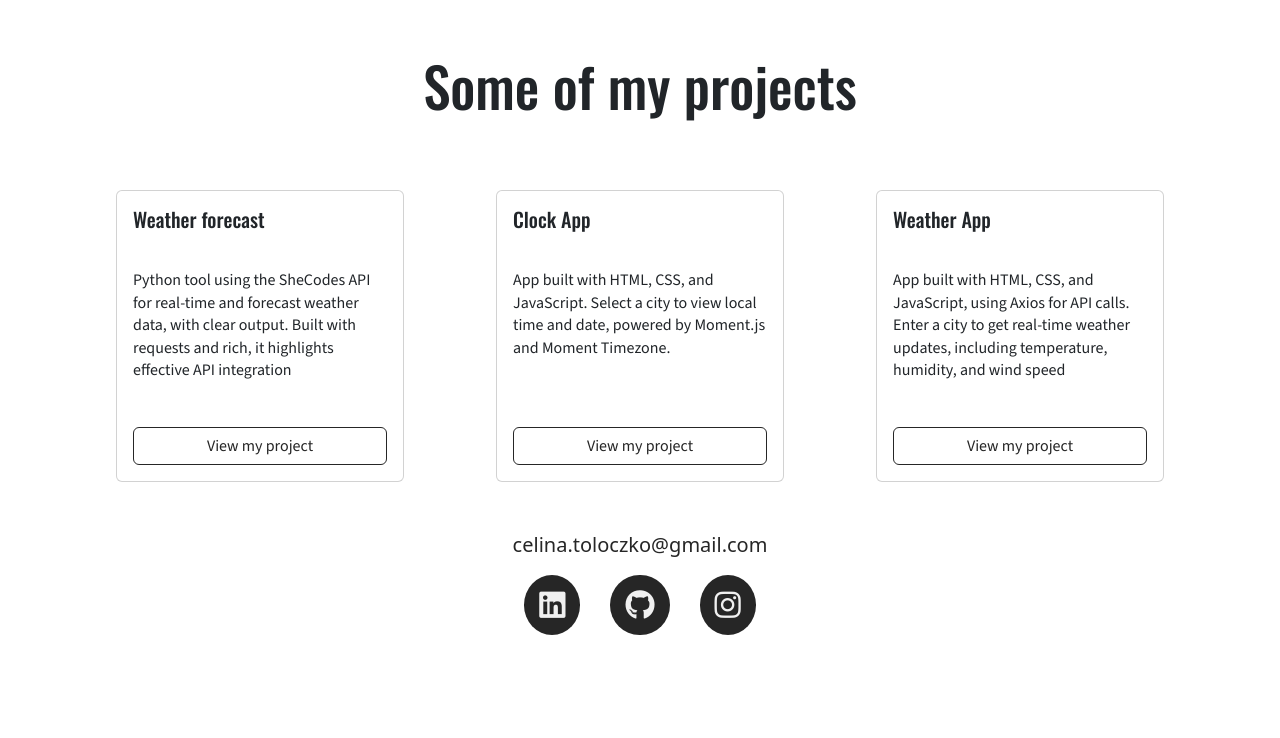
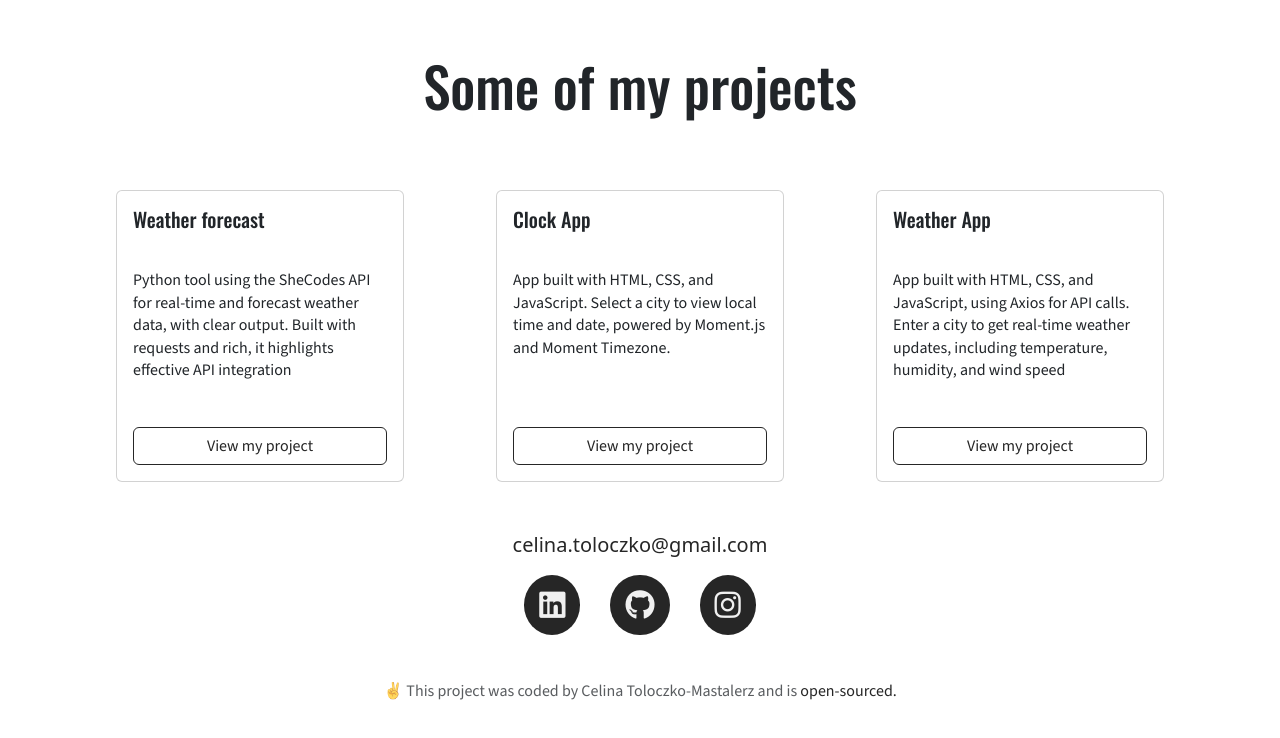
Before and after one commit to ctoloczko/my-portfolio, a plain HTML site: page index.html in a window 1280 px wide. Shown: the part 1238-1976 px from the top of the page. Before the commit the page ends 1888 px from the top, so only its background shows below. Drawn offline with nearby package versions, Linux system fonts and the light colour scheme.

Commit message:
iproved footer

```diff
--- a/index.html
+++ b/index.html
@@ -213,6 +213,17 @@
             ><i class="fa-brands fa-instagram"></i
           ></a>
         </div>
+        <div>
+          <p class="text-center text-muted">
+            ✌️ This project was coded by Celina Toloczko-Mastalerz and is
+            <a
+              href="https://github.com/ctoloczko"
+              target="_blank"
+              rel="noopener noreferrer"
+              >open-sourced.</a
+            >
+          </p>
+        </div>
       </div>
     </footer>
   </body>
--- a/style/styles.css
+++ b/style/styles.css
@@ -178,11 +178,13 @@ nav li.active a {
   margin-bottom: 0;
 }
 
-footer .email-link a {
-  font-size: 20px;
+footer a {
   transition: all 100ms ease-in-out;
   color: var(--primary-color);
   text-decoration: none;
+}
+footer .email-link {
+  font-size: 20px;
 }
 
 footer a:hover {
```
